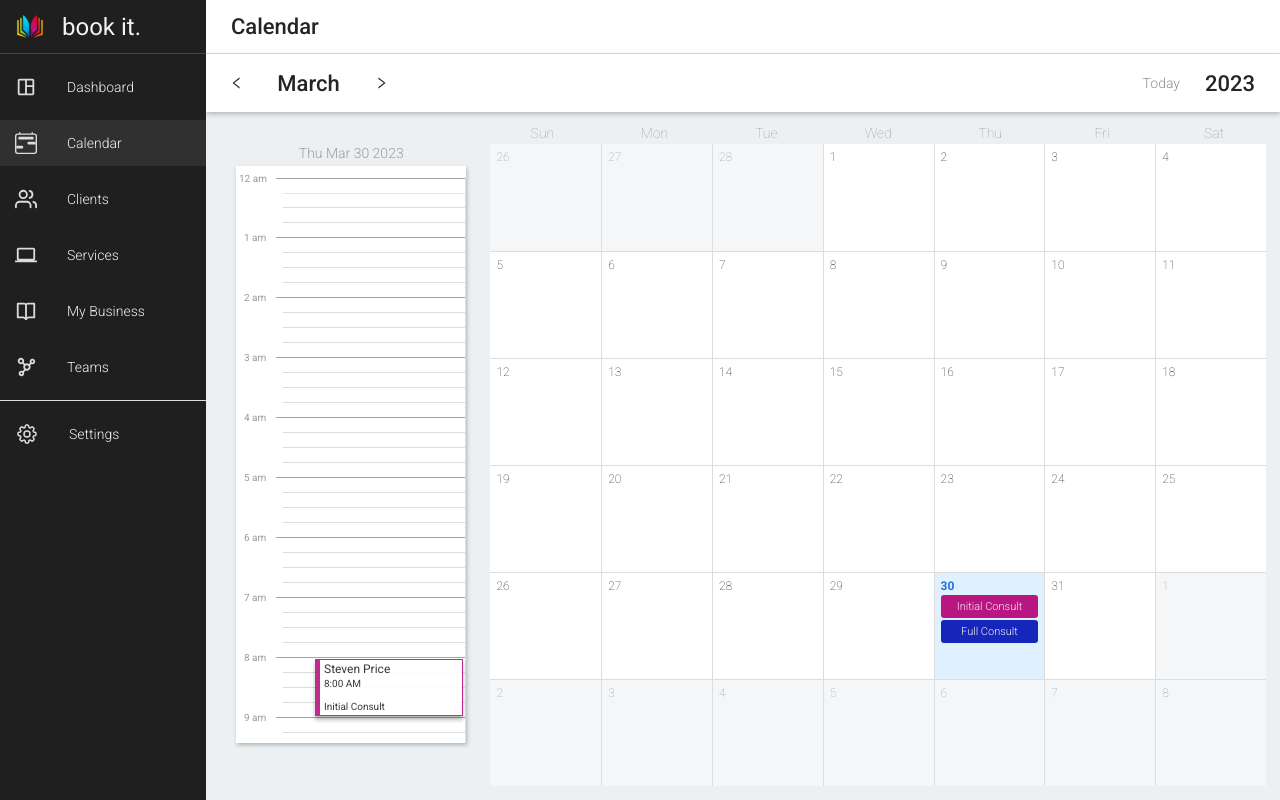
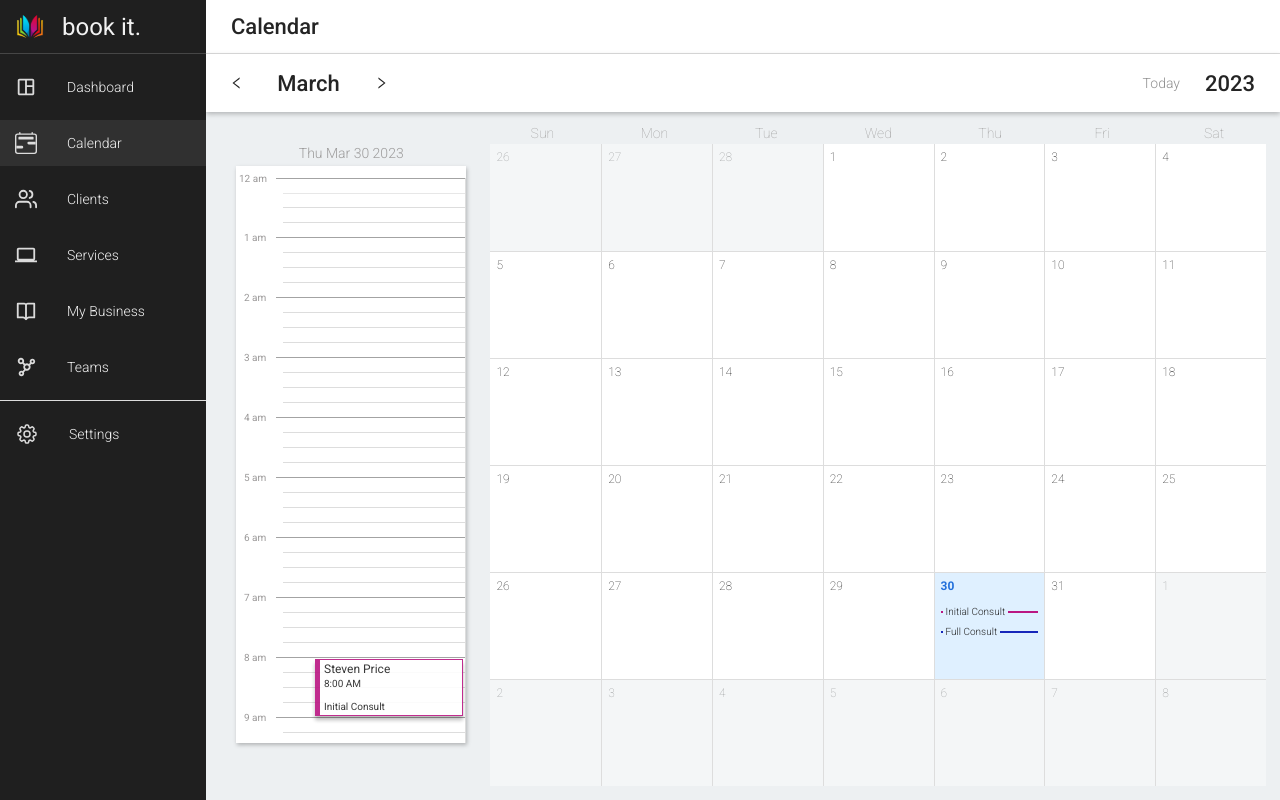
Before and after one commit to ryanhartwig/bookeasy, a Next.js app: page /calendar in a window 1280 px wide. Built offline with nearby package versions, Linux system fonts and the light colour scheme.

Commit message:
Modify position and styling of appointment in day (calendar view)

```diff
--- a/src/app/dashboard/appointments.tsx
+++ b/src/app/dashboard/appointments.tsx
@@ -73,7 +73,7 @@ export const Appointments: React.FC<AppointmentsProps> = ({appointments, service
             </div>
           </div>
         </Card>
-      )}) : <p className={styles.no_apps}>No appointments to show.</p>}
+      )}) : <p className={styles.no_apps}>No appointments to show</p>}
 
     </div>
   )
--- a/src/components/calendar/Day.scss
+++ b/src/components/calendar/Day.scss
@@ -66,6 +66,12 @@
 
 .Day-content.selected {
   background: #DFF0FF;
+
+  > .Day-appointments > .Day-appointment {
+    p {
+      background: #DFF0FF !important;
+    }
+  }
 }
 
 .Day-appointments {
@@ -77,18 +83,25 @@
 }
 .Day-appointment {
   width: 100%;
-  height: 23px;
-  border-radius: 3px;
+  height: 18px;
 
   display: flex;
-  justify-content: center;
+  justify-content: flex-start;
   align-items: center;
 
   margin: 2px 0;
 
+  border-bottom: 2px solid;
+
   p {
     font-weight: 300;
-    font-size: 11px;
-    color: var(--font-on-dark);
+    font-size: 10px;
+    background: white;
+    position: relative;
+    top: 8px;
+    left: 2px;
+    padding: 0px 3px 0 3px;
+
+    color: var(--font-on-light);
   }
 }
--- a/src/components/calendar/Day.tsx
+++ b/src/components/calendar/Day.tsx
@@ -48,9 +48,10 @@ export const Day: React.FC<DayProps> = ({date, style, viewing, onSelect, selecte
           {appointments.map(app => {
             const service = services.get(app.serviceId);
             const client = clients.get(app.clientId);
+            const color = service?.color ?? 'initial';
 
             return (
-              <div key={app.id} className='Day-appointment' style={{background: service?.color || 'initial'}}>
+              <div key={app.id} className='Day-appointment' style={{borderColor: color}}>
                 <p>{app.serviceName}</p>
               </div>
             )
```
